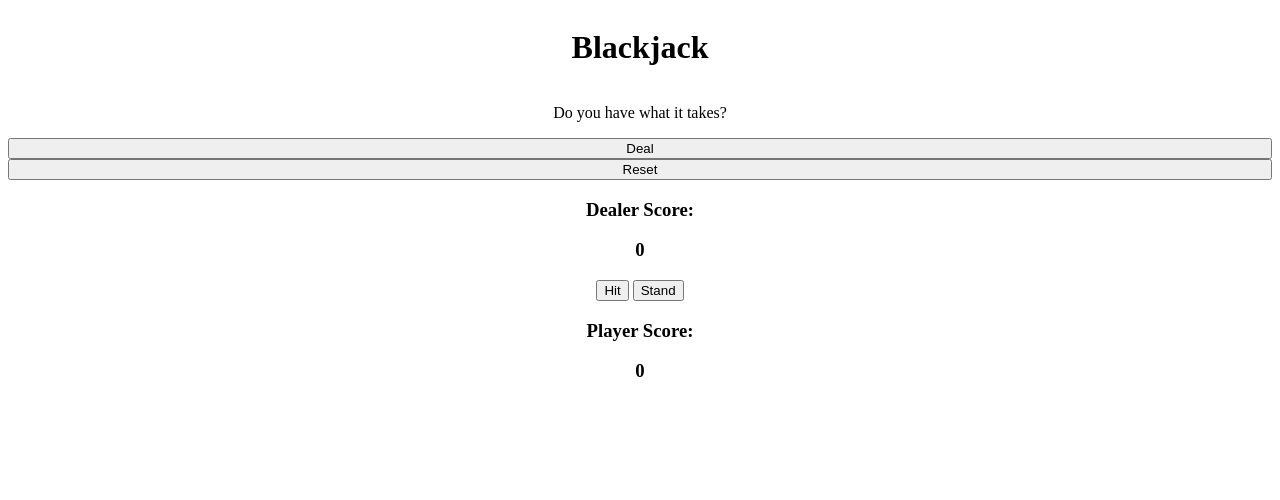
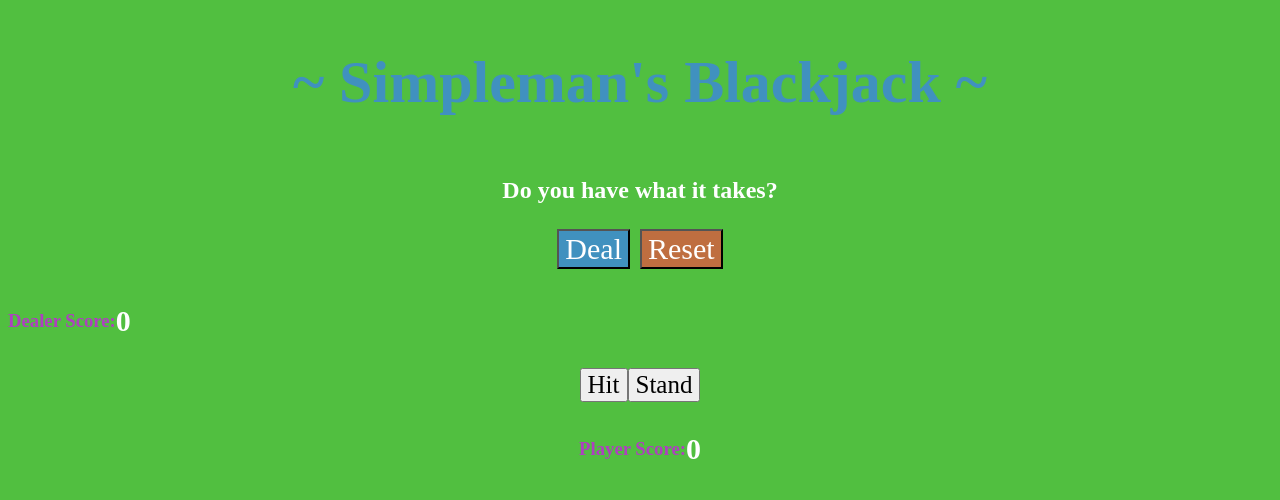
Before and after one commit to soccerlewis17/BlackJack, a plain HTML site: page index.html in a window 1280 px wide. Drawn offline with Linux system fonts and the light colour scheme.

Commit message:
Added CSS styling to game

```diff
--- a/css/styles.css
+++ b/css/styles.css
@@ -1,20 +1,105 @@
 
-
-.test {
-    background-color: orange;
-}
 
 body {
     display: flex;
     flex-direction: column;
+    background-color: #51BF40;
+    color: white;
+}
+
+body > button {
+    width: 70px;
     text-align: center;
+
 }
+
+h1 {
+    font-family: SignPainter;
+    font-size: 60px;
+    color: #4091BF;
+    display: flex;
+    justify-content: center;
+}
+h2 {
+    display: flex;
+    justify-content: center;
+}
+.dealButtons {
+    display: flex;
+    flex-direction: row;
+    justify-content: center;
+}
+#dealBtn {
+    background-color: #4091BF;
+    color: white;
+    margin: 5px;
+    font-size: 30px;
+    font-family: copperplate;
+}
+#resetBtn {
+    background-color: #BF6E40;
+    color: white;
+    margin: 5px;
+    font-size: 30px;
+    font-family: copperplate;
+}
+
+.playerInfo {
+    display: flex;
+    flex-direction: row;
+    font-family: copperplate;
+    align-items: center;
+}
+
+.dealerInfo {
+    display: flex;
+    flex-direction: row;
+    font-family: copperplate;
+    align-items: center;
+}
+#hitBtn {
+    font-size: 25px;
+    font-family: copperplate;
+}
+#standBtn {
+    font-size: 25px;
+    font-family: copperplate;
+}
+
+#playerScoreScript {
+    color: #AE40BF;
+}
+#dealerScoreScript {
+    color: #AE40BF;
+}
+#playerScore {
+    font-size: 30px;
+}
+#dealerScore {
+    font-size: 30px;
+}
+.playerButtons {
+    display: flex;
+    flex-direction: row;
+    align-items: center;
+    justify-content: center;
+}
+.playerStuff {
+    display: flex;
+    flex-direction: column;
+    align-items: center;
+}
+.dealerStuff {
+    display: flex;
+    flex-direction: column;
+}
+
 
 
 .card {
     box-sizing: border-box;
     display: inline-block;
-    margin: 5px 5px 50px 5px;
+    margin: 5px 5px 5px 5px;
     cursor: pointer;
     /* Set the card's dimensions, and size it relative to
        it's font size. */
--- a/index.html
+++ b/index.html
@@ -9,24 +9,29 @@
     <link rel="stylesheet" href="/css/styles.css">
 </head>
 <body>
-    <h1>Blackjack</h1>
-    <p class="message">Do you have what it takes?</p>
+    <h1>~ Simpleman's Blackjack ~</h1>
+    <h2 class="message">Do you have what it takes?</h2>
+    <div class="dealButtons">
         <button id="dealBtn">Deal</button>
         <button id="resetBtn">Reset</button>
+    </div>
+    <div class="dealerStuff">
+        <div class="dealerCards"></div>
         <section class="dealerInfo">
-        <h3>Dealer Score:</h3>
+        <h3 id="dealerScoreScript">Dealer Score: </h3>
         <h3 id='dealerScore'>0</h3>
         </section>
-    <div class="dealerCards"></div>
-    <div>
+    </div>
+        <div class="playerButtons">
             <button id="hitBtn">Hit</button>
             <button id="standBtn">Stand</button>
         </div>
+    <div class="playerStuff">
         <div class="playerCards"></div>
         <section class="playerInfo">
-        <h3>Player Score:</h3>
+        <h3 id="playerScoreScript">Player Score: </h3>
         <h3 id="playerScore">0</h3>
         </section>
-
+    </div>
 </body>
 </html>
--- a/js/main.js
+++ b/js/main.js
@@ -55,17 +55,13 @@ function playRound() {
 
 function winnerMessage() {
     if (scores.player > 21) {
-        console.log("Bust!")
         messageEl.innerText = "Bust!"
     }
     else if (scores.player > scores.dealer || scores.dealer > 21) {
-        console.log('Congratulations, you won! I bet you cannot do it again though...')
-        messageEl.innerText = "Congratulations, you won! I bet you cannot do it again though..."
+        messageEl.innerText = "Congratulations, you won! I bet you can't do it again though..."
     } else if (scores.player === scores.dealer) {
-        console.log('Push')
         messageEl.innerText = "Push"
     } else {
-        console.log('Dealer wins. Sorry about your luck.')
         messageEl.innerText = "Dealer wins. Sorry about your luck."
     }
     render();
```
Lines whose indentation alone changed are shown as unchanged.
